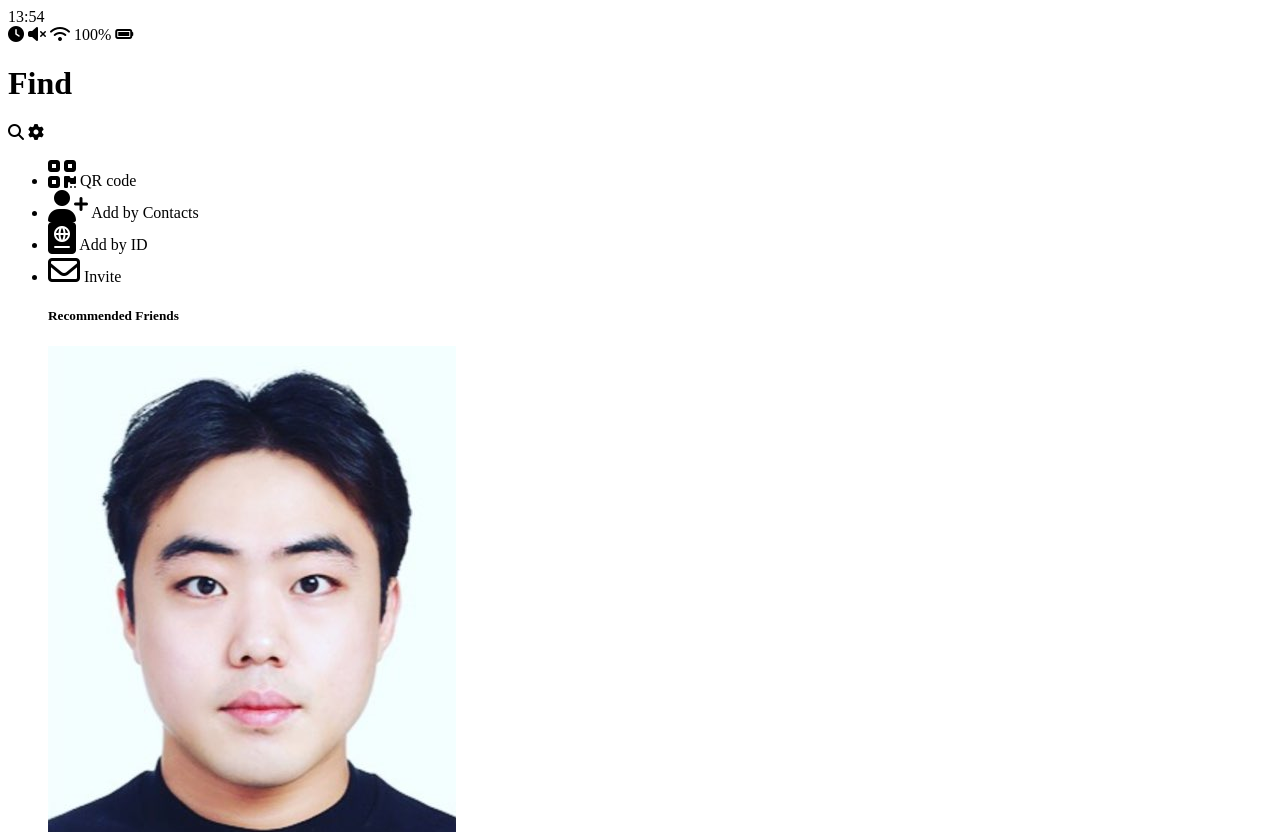
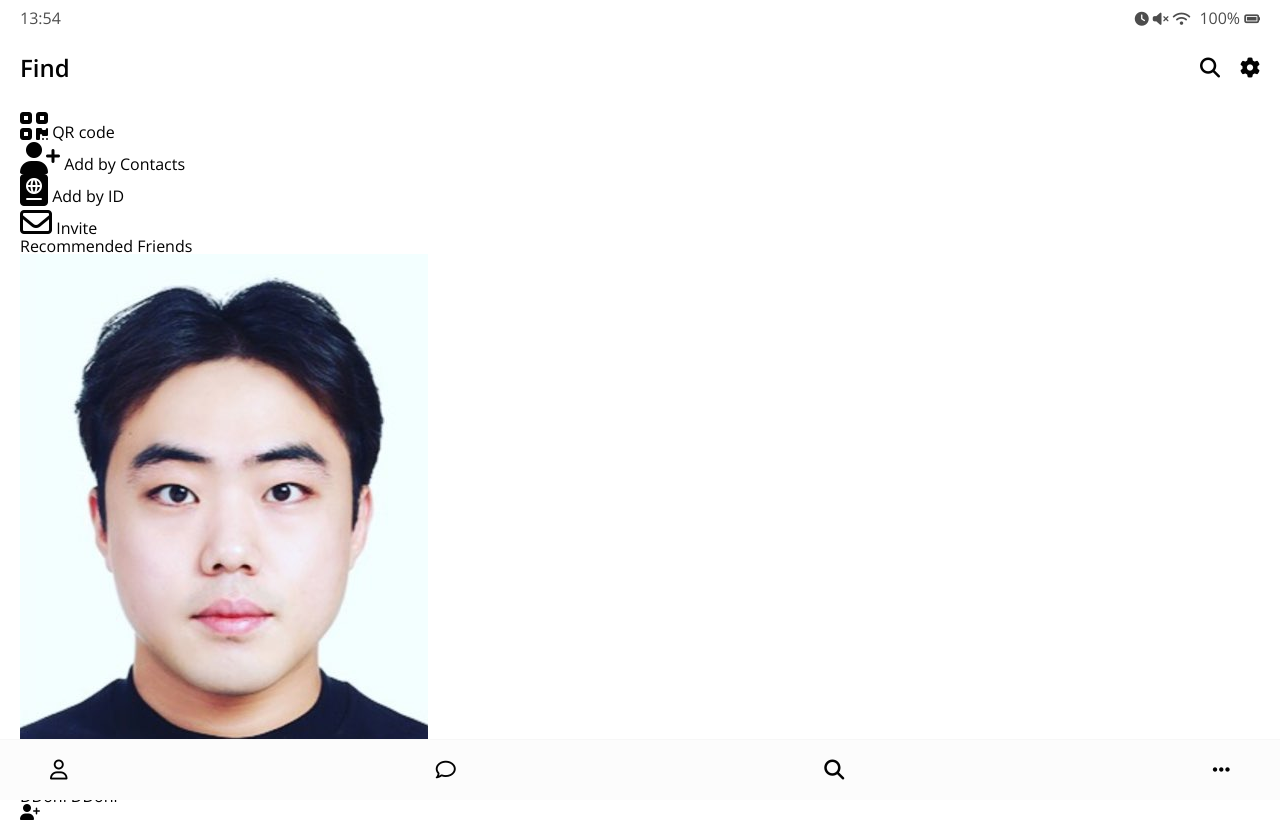
Before and after one commit to ddoniddoni/kakao-clone-v2, a plain HTML site: page find.html in a window 1280 px wide. Shown: the top 832 px of the page. Drawn offline with nearby package versions, Linux system fonts and the light colour scheme.

Commit message:
Design-Css By Nav
2019-10-25

```diff
--- /dev/null
+++ b/css/header.css
@@ -0,0 +1,27 @@
+.header {
+  display: flex;
+  justify-content: space-between;
+  margin-bottom: 30px;
+  align-items: center;
+}
+
+.header .header__title {
+  font-size: 24px;
+  font-weight: 600;
+}
+
+.header .header__icon {
+  font-size: 20px;
+  margin-left: 20px;
+  cursor: pointer;
+}
+
+.header .header__header-column {
+  display: flex;
+  align-items: center;
+}
+
+.header .header__back-btn {
+  font-size: 22px;
+  margin-right: 20px;
+}
--- /dev/null
+++ b/css/nav-bar.css
@@ -0,0 +1,18 @@
+.nav {
+  position: fixed;
+  width: 100%;
+  background-color: #fcfcfc;
+  padding: 20px 50px;
+  bottom: 0px;
+  left: 0px;
+  border-top: 1px solid #f7f7f7;
+}
+
+.nav .nav__list {
+  display: flex;
+  justify-content: space-between;
+}
+
+.nav i {
+  font-size: 20px;
+}
--- /dev/null
+++ b/css/reset.css
@@ -0,0 +1,129 @@
+/* http://meyerweb.com/eric/tools/css/reset/
+   v2.0 | 20110126
+   License: none (public domain)
+*/
+
+html,
+body,
+div,
+span,
+applet,
+object,
+iframe,
+h1,
+h2,
+h3,
+h4,
+h5,
+h6,
+p,
+blockquote,
+pre,
+a,
+abbr,
+acronym,
+address,
+big,
+cite,
+code,
+del,
+dfn,
+em,
+img,
+ins,
+kbd,
+q,
+s,
+samp,
+small,
+strike,
+strong,
+sub,
+sup,
+tt,
+var,
+b,
+u,
+i,
+center,
+dl,
+dt,
+dd,
+ol,
+ul,
+li,
+fieldset,
+form,
+label,
+legend,
+table,
+caption,
+tbody,
+tfoot,
+thead,
+tr,
+th,
+td,
+article,
+aside,
+canvas,
+details,
+embed,
+figure,
+figcaption,
+footer,
+header,
+hgroup,
+menu,
+nav,
+output,
+ruby,
+section,
+summary,
+time,
+mark,
+audio,
+video {
+  margin: 0;
+  padding: 0;
+  border: 0;
+  font-size: 100%;
+  font: inherit;
+  vertical-align: baseline;
+}
+/* HTML5 display-role reset for older browsers */
+article,
+aside,
+details,
+figcaption,
+figure,
+footer,
+header,
+hgroup,
+menu,
+nav,
+section {
+  display: block;
+}
+body {
+  line-height: 1;
+}
+ol,
+ul {
+  list-style: none;
+}
+blockquote,
+q {
+  quotes: none;
+}
+blockquote:before,
+blockquote:after,
+q:before,
+q:after {
+  content: "";
+  content: none;
+}
+table {
+  border-collapse: collapse;
+  border-spacing: 0;
+}
--- /dev/null
+++ b/css/status-bar.css
@@ -0,0 +1,14 @@
+.status-bar {
+  display: flex;
+  justify-content: space-between;
+  margin-bottom: 30px;
+  opacity: 0.7;
+}
+
+.status-bar i {
+  font-size: 14px;
+}
+
+.status-bar .status-bar__battery-level {
+  margin-left: 5px;
+}
--- /dev/null
+++ b/css/styles.css
@@ -0,0 +1,21 @@
+@import url("https://fonts.googleapis.com/css?family=Open+Sans:400,600&display=swap");
+@import "reset.css";
+@import "status-bar.css";
+@import "header.css";
+@import "nav-bar.css";
+
+* {
+  box-sizing: border-box;
+}
+
+body {
+  background-color: white;
+  padding: 10px 20px;
+  color: #020202;
+  font-family: "Open Sans", -apple-system, BlinkMacSystemFont, "Segoe UI", Roboto, Oxygen, Ubuntu,
+    Cantarell, "Helvetica Neue", sans-serif;
+}
+
+a {
+  color: inherit;
+}
--- a/find.html
+++ b/find.html
@@ -6,6 +6,7 @@
     <meta http-equiv="X-UA-Compatible" content="ie=edge" />
     <title>Find | Kakao Clone</title>
     <script src="https://kit.fontawesome.com/5d7417fc29.js" crossorigin="anonymous"></script>
+    <link rel="stylesheet" href="css/styles.css" />
   </head>
   <body>
     <div class="status-bar">
```
Also changed, not shown: chat.html (+4 -3 lines), friends.html (+1 -0 lines), index.html (+1 -0 lines), more.html (+1 -0 lines), settings.html (+2 -1 lines).
